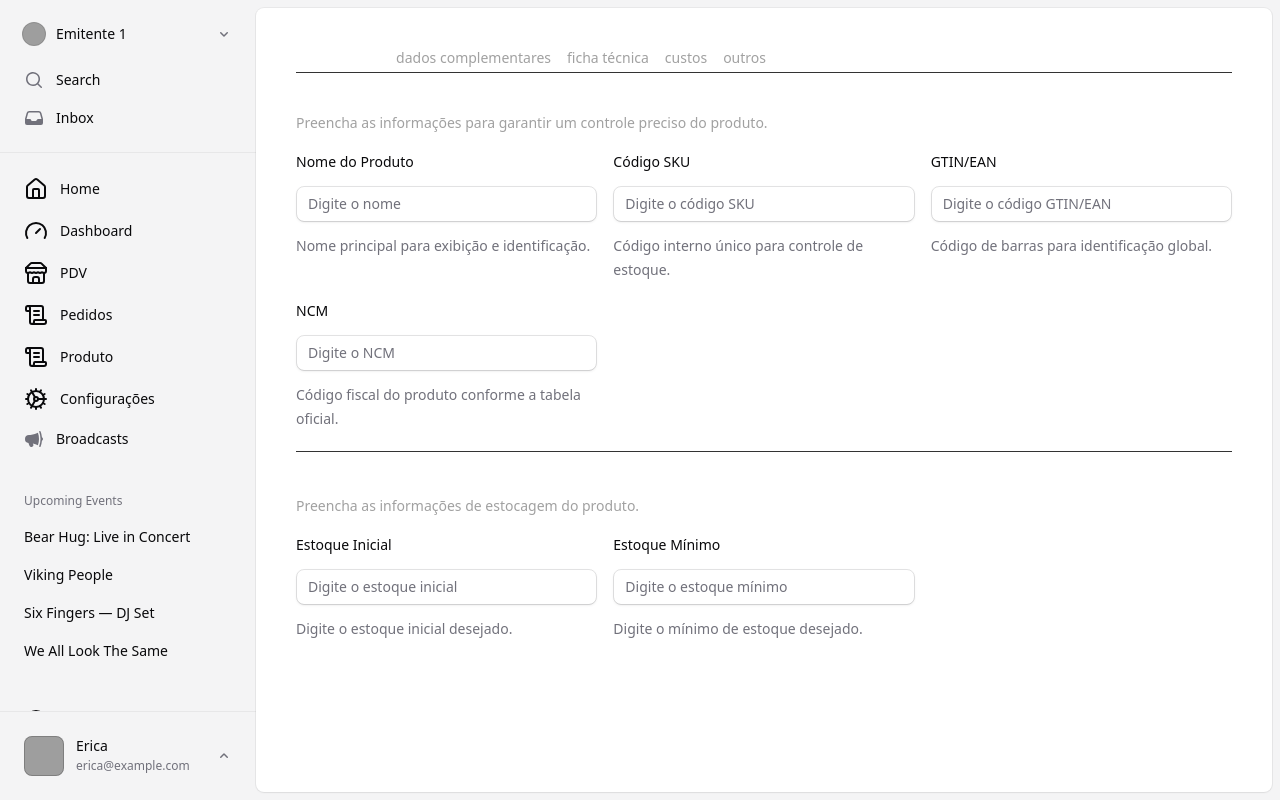
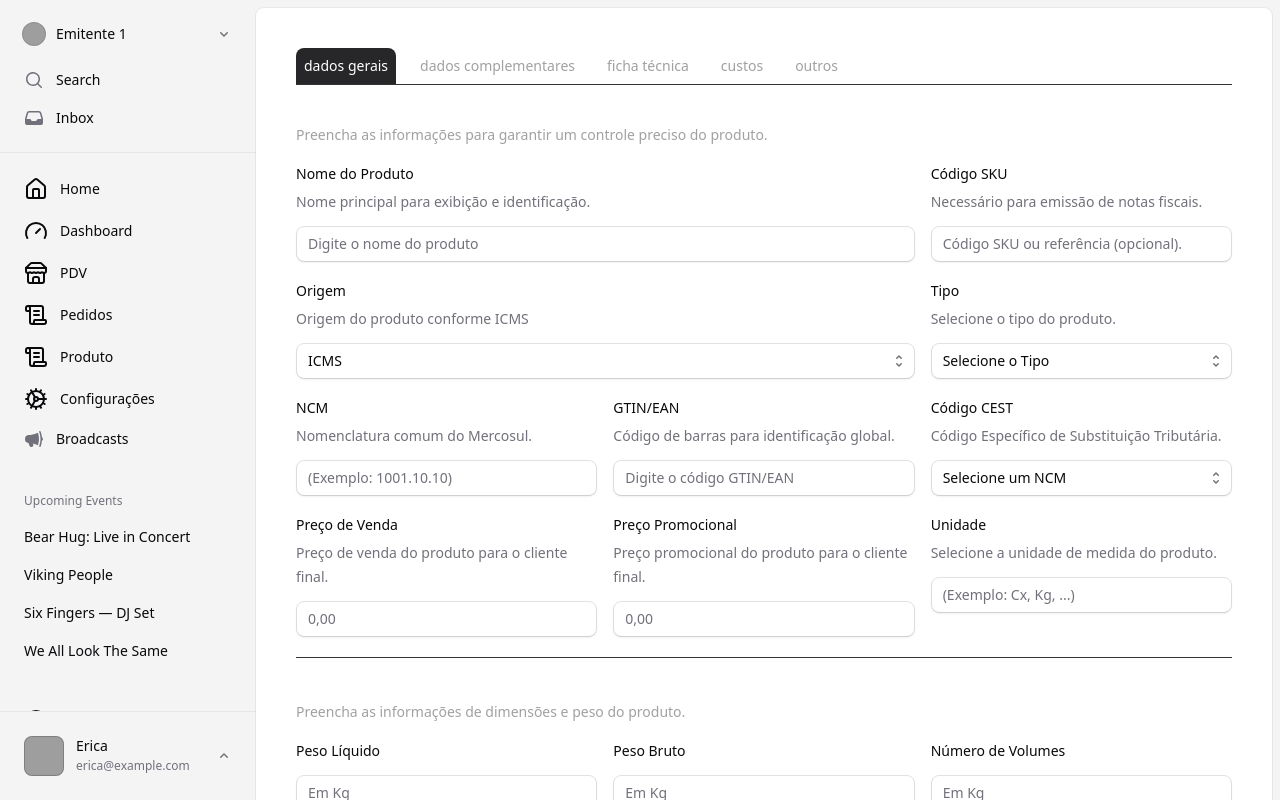
Before and after one commit to pabloalves01/gastro-flow, a React (Vite) app in the folder frontend/: page /produto/novo in a window 1280 px wide. Shown: the top 800 px of the page. Built offline with nearby package versions, Linux system fonts and the light colour scheme; grey boxes are pictures that could not be loaded.

Commit message:
Ajuste formulário new product

```diff
--- a/frontend/src/components/custom/tabs/tabs.tsx
+++ b/frontend/src/components/custom/tabs/tabs.tsx
@@ -1,4 +1,3 @@
-import { ChevronDownIcon } from '@heroicons/react/16/solid';
 import React from 'react';
 
 interface Tab {
@@ -26,8 +25,8 @@ const Tabs: React.FC<TabsProps> = ({ tabs, activeTab, onTabChange }) => {
                             key={tab.name}
                             onClick={() => onTabChange && onTabChange(tab.name)}
                             className={classNames(
-                                tab.name === activeTab ? 'bg-transparent text-white' : 'text-[#A1A1A1] hover:text-[#525252]',
-                                'text-sm pb-1 font-medium cursor-pointer'
+                                tab.name === activeTab ? 'bg-zinc-800 text-white' : 'text-[#A1A1A1] hover:text-[#525252]',
+                                'text-sm p-2 rounded-t-lg font-medium cursor-pointer'
                             )}
                         >
                             {tab.name}
--- a/frontend/src/pages/produtos/new-product.tsx
+++ b/frontend/src/pages/produtos/new-product.tsx
@@ -1,66 +1,214 @@
-import { useState } from 'react';
-import Tabs from '../../components/custom/tabs/tabs';
-import SectionText from '../../components/text/section-text';
-import { Description, Field, Label } from '../../components/ui/catalyst/fieldset';
-import { Input } from '../../components/ui/catalyst/input';
+import { useState } from "react";
+import Tabs from "../../components/custom/tabs/tabs";
+import SectionText from "../../components/text/section-text";
+import { Select } from "../../components/ui/catalyst/select";
+
+import {
+  Description,
+  Field,
+  Label,
+} from "../../components/ui/catalyst/fieldset";
+import { Input } from "../../components/ui/catalyst/input";
 
 const productTabs = [
-  { name: 'dados gerais', href: '#' },
-  { name: 'dados complementares', href: '#' },
-  { name: 'ficha técnica', href: '#' },
-  { name: 'custos', href: '#' },
-  { name: 'outros', href: '#' },
+  { name: "dados gerais", href: "#" },
+  { name: "dados complementares", href: "#" },
+  { name: "ficha técnica", href: "#" },
+  { name: "custos", href: "#" },
+  { name: "outros", href: "#" },
 ];
 
 function ProductForm() {
-  const [activeTab, setActiveTab] = useState('dados gerais');
+  const [activeTab, setActiveTab] = useState("dados gerais");
 
   return (
     <div>
-      <Tabs tabs={productTabs} activeTab={activeTab} onTabChange={setActiveTab} />
+      <Tabs
+        tabs={productTabs}
+        activeTab={activeTab}
+        onTabChange={setActiveTab}
+      />
       <div className="mt-4">
-        {activeTab === 'dados gerais' && (
+        {activeTab === "dados gerais" && (
           <div>
-            <div className='pb-4'>
-              <SectionText title="Dados Gerais do Produto" subtitle='Preencha as informações para garantir um controle preciso do produto.' />
+            <div className="pb-4">
+              <SectionText
+                title="Dados Gerais do Produto"
+                subtitle="Preencha as informações para garantir um controle preciso do produto."
+              />
             </div>
             <div className="grid grid-cols-3 gap-4">
-              <Field>
+              <Field className="col-span-2">
                 <Label>Nome do Produto</Label>
-                <Input name="product_name" placeholder="Digite o nome" />
-                <Description>Nome principal para exibição e identificação.</Description>
+                <Description>
+                  Nome principal para exibição e identificação.
+                </Description>
+                <Input
+                  name="product_name"
+                  placeholder="Digite o nome do produto"
+                />
               </Field>
               <Field>
                 <Label>Código SKU</Label>
-                <Input name="sku" placeholder="Digite o código SKU" />
-                <Description>Código interno único para controle de estoque.</Description>
+                <Description>
+                  Necessário para emissão de notas fiscais.
+                </Description>
+                <Input
+                  name="sku"
+                  placeholder="Código SKU ou referência (opcional)."
+                />
               </Field>
+
+              <Field className="col-span-2">
+                <Label>Origem</Label>
+                <Description>Origem do produto conforme ICMS</Description>
+                <Select name="ncm" defaultValue="">
+                  <option value="" disabled hidden>
+                    ICMS
+                  </option>
+                  <option value="1">NCM 1</option>
+                  <option value="2">NCM 2</option>
+                  <option value="3">NCM 3</option>
+                  <option value="4">NCM 4</option>
+                </Select>
+              </Field>
+
+              <Field className="col-span-1">
+                <Label>Tipo</Label>
+                <Description>Selecione o tipo do produto.</Description>
+                <Select name="ncm" defaultValue="">
+                  <option value="" disabled hidden>
+                    Selecione o Tipo
+                  </option>
+                  <option value="1">Tipo 1</option>
+                  <option value="2">Tipo 2</option>
+                  <option value="3">Tipo 3</option>
+                </Select>
+              </Field>
+
+              <Field className="col-span-1">
+                <Label>NCM</Label>
+                <Description>Nomenclatura comum do Mercosul.</Description>
+                <Input name="NCM" placeholder="(Exemplo: 1001.10.10)" />
+              </Field>
+
               <Field>
                 <Label>GTIN/EAN</Label>
+                <Description>
+                  Código de barras para identificação global.
+                </Description>
                 <Input name="gtin" placeholder="Digite o código GTIN/EAN" />
-                <Description>Código de barras para identificação global.</Description>
-              </Field>
-              <Field>
-                <Label>NCM</Label>
-                <Input name="ncm" placeholder="Digite o NCM" />
-                <Description>Código fiscal do produto conforme a tabela oficial.</Description>
               </Field>
 
+              <Field className="col-span-1">
+                <Label>Código CEST</Label>
+                <Description>
+                  Código Específico de Substituição Tributária.
+                </Description>
+                <Select name="ncm" defaultValue="">
+                  <option value="" disabled hidden>
+                    Selecione um NCM
+                  </option>
+                  <option value="1">NCM 1</option>
+                  <option value="2">NCM 2</option>
+                  <option value="3">NCM 3</option>
+                  <option value="4">NCM 4</option>
+                </Select>
+              </Field>
+              <Field className="col-span-1">
+                <Label>Preço de Venda</Label>
+                <Description>
+                  Preço de venda do produto para o cliente final.
+                </Description>
+                <Input name="preco_venda" placeholder="0,00" type="number"/>
+              </Field>
+              <Field className="col-span-1">
+                <Label>Preço Promocional</Label>
+                <Description>
+                  Preço promocional do produto para o cliente final.
+                </Description>
+                <Input name="preco_venda" placeholder="0,00" />
+              </Field>
+              <Field className="col-span-1">
+                <Label>Unidade</Label>
+                <Description>
+                  Selecione a unidade de medida do produto.
+                </Description>
+                <Input name="unidade" placeholder="(Exemplo: Cx, Kg, ...)" />
+              </Field>
+            </div>
+
+            <div>
+              <hr className="border-[#333333] border-opacity-50 my-5" />
+              <SectionText
+                title="Dimensões e Peso"
+                subtitle="Preencha as informações de dimensões e peso do produto."
+              />
+
+              <div className="mt-4 grid grid-cols-3 gap-4">
+                <Field className="col-span-1">
+                  <Label>Peso Líquido</Label>
+                  <Input
+                    name="peso_liquido"
+                    type="number"
+                    placeholder="Em Kg"
+                  />
+                  <Description>Digite o estoque inicial desejado.</Description>
+                </Field>
+                <Field className="col-span-1">
+                  <Label>Peso Bruto</Label>
+                  <Input
+                    name="peso_bruto"
+                    type="number"
+                    placeholder="Em Kg"
+                  />
+                  <Description>Digite o estoque inicial desejado.</Description>
+                </Field>
+                <Field className="col-span-1">
+                  <Label>Número de Volumes</Label>
+                  <Input
+                    name="peso_bruto"
+                    type="number"
+                    placeholder="Em Kg"
+                  />
+                  <Description>Digite o estoque inicial desejado.</Description>
+                </Field>
+
+              </div>
             </div>
             <div>
               <hr className="border-[#333333] border-opacity-50 my-5" />
-              <SectionText title="Estoque" subtitle='Preencha as informações de estocagem do produto.' />
+              <SectionText
+                title="Estoque"
+                subtitle="Preencha as informações de estocagem do produto."
+              />
 
-              <div className='mt-4 grid grid-cols-3 gap-4'>
+              <div className="mt-4 grid grid-cols-3 gap-4">
+              <Field>
+                  <Label>Estoque Total</Label>
+                  <Description>Digite o estoque total.</Description>
+                  <Input
+                    name="estoque_inicial"
+                    placeholder="Digite o estoque inicial"
+                  />
+                </Field>
                 <Field>
                   <Label>Estoque Inicial</Label>
-                  <Input name="estoque_inicial" placeholder="Digite o estoque inicial" />
                   <Description>Digite o estoque inicial desejado.</Description>
+                  <Input
+                    name="estoque_inicial"
+                    placeholder="Digite o estoque inicial"
+                  />
                 </Field>
                 <Field>
                   <Label>Estoque Mínimo</Label>
-                  <Input name="estoque_inicial" placeholder="Digite o estoque mínimo" />
-                  <Description>Digite o mínimo de estoque desejado.</Description>
+                  <Description>
+                    Digite o mínimo de estoque desejado.
+                  </Description>
+                  <Input
+                    name="estoque_inicial"
+                    placeholder="Digite o estoque mínimo"
+                  />
                 </Field>
               </div>
             </div>
```
